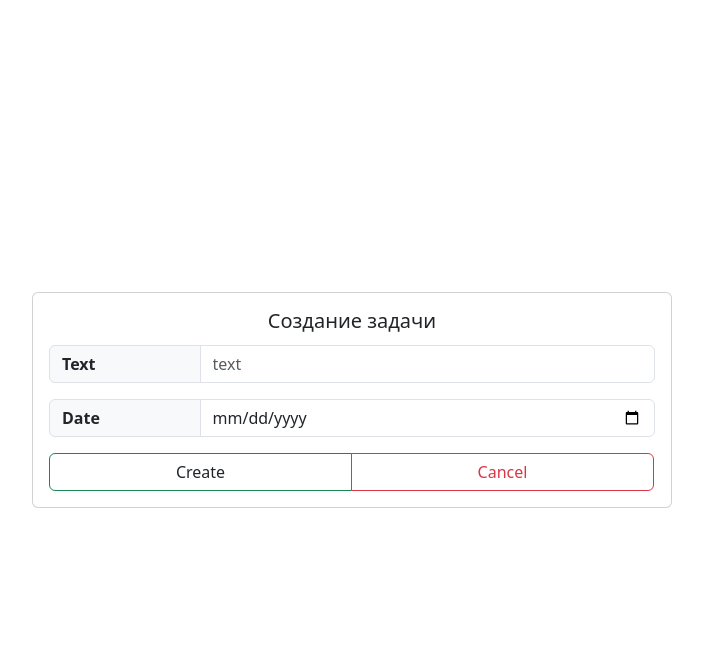
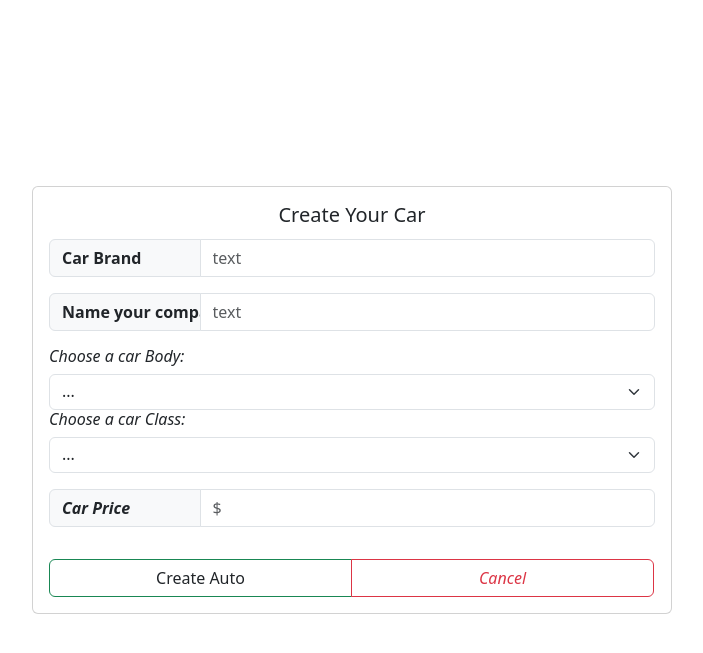
Before and after one commit to SHQVE/Pohoronnoe-buro, a Django app: page /taskForm/ in a window 1280 px wide. Shown: the top 653 px of the page, without its empty margins (288-991 px from the left). Run offline with Django 5.2, Linux system fonts and the light colour scheme.

Commit message:
uf goska uf uf uf, navalil pafosa

```diff
--- a/ItcubeServer/database/views.py
+++ b/ItcubeServer/database/views.py
@@ -31,13 +31,16 @@ def task_form(request):
 def task_create(request):
     args = request.GET
 
-    text = args.get('text', '')
-    date = args.get('date', '')
+    brand = args.get('brand', "")
+    company = args.get('company', "")
+    price = args.get('price', "")
 
-    task = Task(text=text,
-                author=request.user,
-                date=date)
-    task.save()
+    # date = args.get('date', '')
+
+    # task = Task(text=text,
+    #             author=request.user,
+    #             date=date)
+    # task.save()
 
     return redirect("/")
 
--- a/ItcubeServer/templates/index.html
+++ b/ItcubeServer/templates/index.html
@@ -2,7 +2,7 @@
 <html lang="en">
 <head>
     <meta charset="UTF-8">
-    <title>ItcubeSite</title>
+    <title>CarCreate</title>
     <link href="https://cdn.jsdelivr.net/npm/bootstrap@5.0.2/dist/css/bootstrap.min.css" rel="stylesheet"
           integrity="sha384-EVSTQN3/azprG1Anm3QDgpJLIm9Nao0Yz1ztcQTwFspd3yD65VohhpuuCOmLASjC" crossorigin="anonymous">
     <style>
--- a/ItcubeServer/templates/input_test.html
+++ b/ItcubeServer/templates/input_test.html
@@ -19,15 +19,15 @@
                 <input type="email" class="form-control" name="email" placeholder="test@mail.ru">
             </div>
             <div class="input-group mb-3">
-                <span class="input-group-text fw-bold w-25" id="basic-addon1">Пароль</span>
+                <span class="input-group-text fw-bold w-25" id="basic-addon2">Пароль</span>
                 <input type="password" class="form-control" name="password" minlength="8">
             </div>
             <div class="input-group mb-3">
-                <span class="input-group-text fw-bold w-25" id="basic-addon1">Повторите пароль</span>
+                <span class="input-group-text fw-bold w-25" id="basic-addon3">Повторите пароль</span>
                 <input type="password" class="form-control" name="password_confirm" minlength="8">
             </div>
             <div class="input-group mb-3">
-                <span class="input-group-text fw-bold w-25" id="basic-addon1">Дата рождения</span>
+                <span class="input-group-text fw-bold w-25" id="basic-addon4">Дата рождения</span>
                 <input type="date" class="form-control" name="birthday">
             </div>
 
--- a/ItcubeServer/templates/taskForm.html
+++ b/ItcubeServer/templates/taskForm.html
@@ -12,18 +12,51 @@
 >
 <div class="card w-50">
     <div class="card-body d-flex flex-column align-items-center w-100">
-        <h5>Cоздание задачи</h5>
+        <h5>Create Your Car</h5>
         <form action="/taskCreate" class="pt-1 w-100">
             <div class="input-group mb-3">
-                <span class="input-group-text fw-bold w-25" id="basic-addon1">Text</span>
-                <input type="text" class="form-control" name="text" placeholder="text" maxlength="255">
+                <span class="input-group-text fw-bold w-25" id="basic-addon1">Car Brand</span>
+                <input type="text" class="form-control" name="brand" placeholder="text" maxlength="255">
             </div>
-            <div class="input-group mb-3">
-                <span class="input-group-text fw-bold w-25" id="basic-addon1">Date</span>
-                <input type="date" class="form-control" name="date" minlength="8">
+<!--            <div class="input-group mb-3">-->
+<!--                <span class="input-group-text fw-bold w-25" id="basic-addon1">Date</span>-->
+<!--                <input type="date" class="form-control" name="date" minlength="8">-->
+<!--            </div>-->
+             <div class="input-group mb-3">
+                <span class="input-group-text fw-bold w-25" id="basic-addon2">Name your company</span>
+                <input type="text" class="form-control" name="company" placeholder="text" maxlength="255">
             </div>
-            <div class="input-group w-100">
-                <button type="submit" class="btn btn-outline-success w-50 text-dark">Create</button>
+             <i> <h6>Choose a car Body:</h6> <i>
+            <select class="pt-1 form-select" aria-label="Пример выбора по умолчанию">
+  <option selected>...</option>
+  <option value="1">Coupé</option>
+  <option value="2">Universal</option>
+  <option value="3">Convertible</option>
+  <option value="4">Limousine</option>
+  <option value="5">Sedan</option>
+  <option value="6">SUV</option>
+  <option value="7">Hatchback</option>
+  <option value="8">Pickup</option>
+</select>
+            <i> <h6>Choose a car Class:</h6> <i>
+            <select class="pt-1 form-select" aria-label="Пример выбора по умолчанию">
+  <option selected>...</option>
+  <option value="1">A (mini cars)</option>
+  <option value="2">B (small cars)</option>
+  <option value="3">C (mid-size cars)</option>
+  <option value="4">D (full-size cars)</option>
+  <option value="5">E (business cars)</option>
+  <option value="6">F (executive cars)</option>
+  <option value="7">S (sports coupes)</option>
+  <option value="8">M (minivans and commercial vehicles)</option>
+  <option value="9">J (crossovers and SUVs)</option>
+</select>
+                <div class="pt-3 input-group mb-3">
+                <span class="input-group-text fw-bold w-25" id="basic-addon3">Car Price</span>
+                <input type="text" class="form-control" name="price" placeholder="$" maxlength="255">
+            </div>
+            <div class="pt-3 input-group w-100">
+                <button type="submit" class="btn btn-outline-success w-50 text-dark">Create Auto</button>
                 <a href="/" class="btn btn-outline-danger w-50">Cancel</a>
             </div>
         </form>
```
Also changed, not shown: ItcubeServer/templates/parabola.html (deleted, +0 -47 lines), ItcubeServer/templates/parabola_form.html (deleted, +0 -36 lines), ItcubeServer/db.sqlite3.
